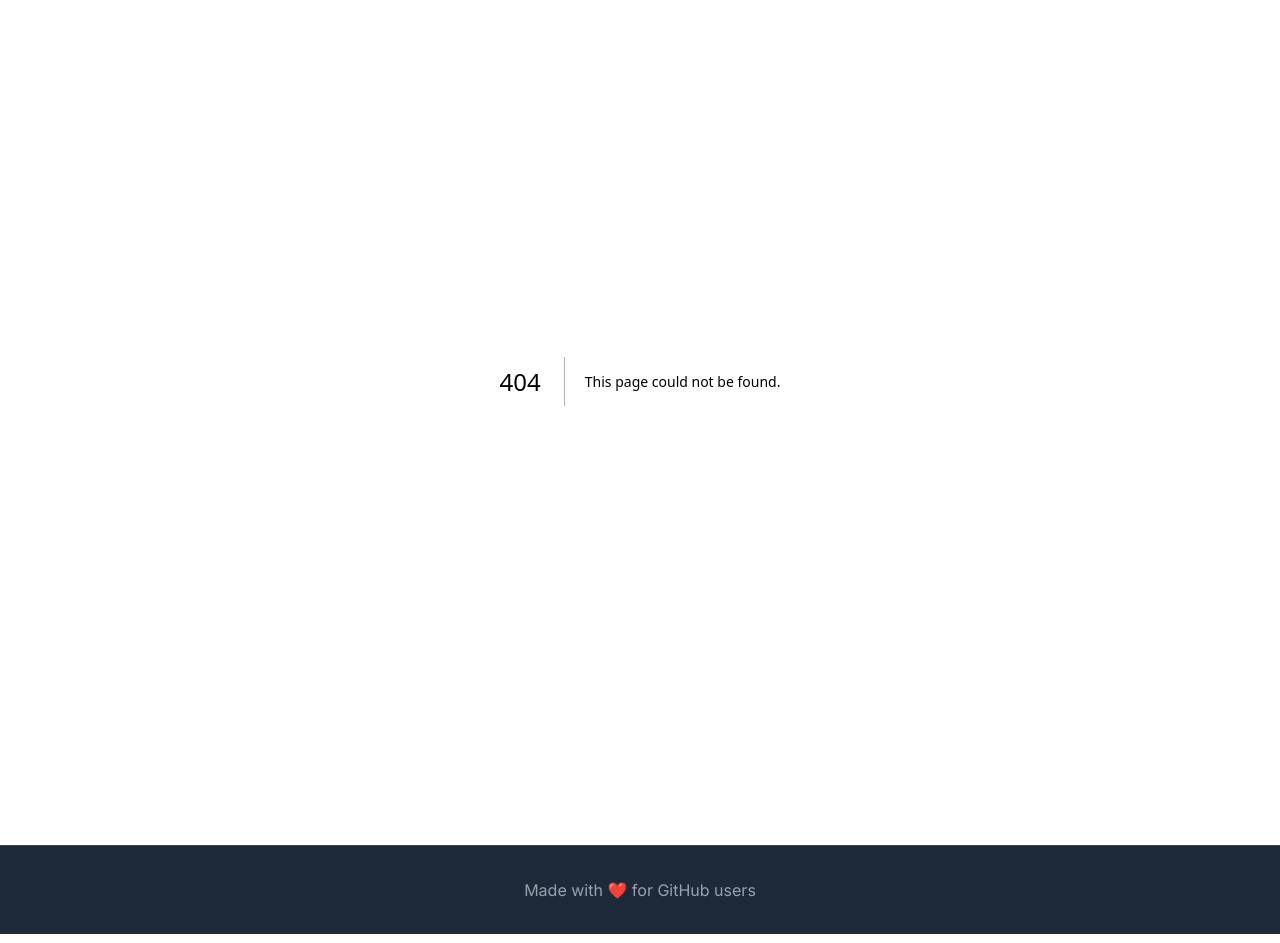
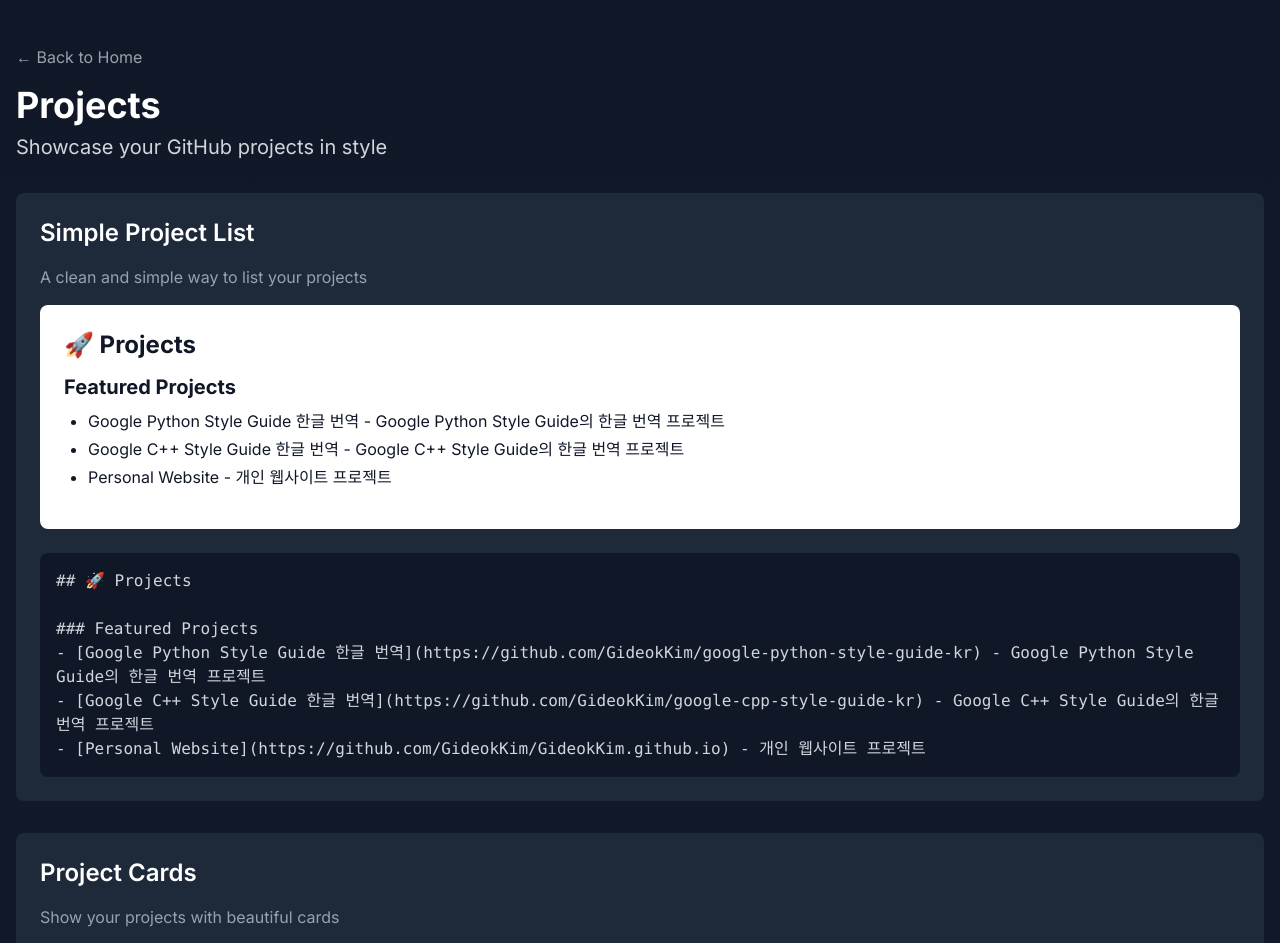
Before and after one commit to GideokKim/awesome-github-profile-readmes, a Next.js app: page /categories/projects in a window 1280 px wide. Before the commit this address had no page. Shown: the part 80-1023 px from the top of the page. Built offline with nearby package versions, Linux system fonts and the light colour scheme.

Commit message:
✨ Introduce projects

```diff
--- /dev/null
+++ b/src/app/categories/projects/ProjectsContent.tsx
@@ -0,0 +1,157 @@
+'use client'
+
+import Link from 'next/link'
+import ReactMarkdown from 'react-markdown'
+import rehypeRaw from 'rehype-raw'
+import remarkGfm from 'remark-gfm'
+
+const examples = [
+  {
+    title: 'Simple Project List',
+    description: 'A clean and simple way to list your projects',
+    code: `## 🚀 Projects
+
+### Featured Projects
+- [Google Python Style Guide 한글 번역](https://github.com/GideokKim/google-python-style-guide-kr) - Google Python Style Guide의 한글 번역 프로젝트
+- [Google C++ Style Guide 한글 번역](https://github.com/GideokKim/google-cpp-style-guide-kr) - Google C++ Style Guide의 한글 번역 프로젝트
+- [Personal Website](https://github.com/GideokKim/GideokKim.github.io) - 개인 웹사이트 프로젝트`,
+  },
+  {
+    title: 'Project Cards',
+    description: 'Show your projects with beautiful cards',
+    code: `## 🚀 Projects
+
+<div align="center">
+  <a href="https://github.com/GideokKim/google-python-style-guide-kr">
+    <img src="https://github-readme-stats.vercel.app/api/pin/?username=GideokKim&repo=google-python-style-guide-kr&theme=dark" />
+  </a>
+  <a href="https://github.com/GideokKim/google-cpp-style-guide-kr">
+    <img src="https://github-readme-stats.vercel.app/api/pin/?username=GideokKim&repo=google-cpp-style-guide-kr&theme=dark" />
+  </a>
+  <a href="https://github.com/GideokKim/GideokKim.github.io">
+    <img src="https://github-readme-stats.vercel.app/api/pin/?username=GideokKim&repo=GideokKim.github.io&theme=dark" />
+  </a>
+</div>`,
+  },
+  {
+    title: 'Project Gallery',
+    description: 'A visual gallery of your projects',
+    code: `## 🚀 Projects
+
+<div align="center">
+  <table>
+    <tr>
+      <td align="center">
+        <a href="https://github.com/GideokKim/google-python-style-guide-kr">
+          <img src="https://github-readme-stats.vercel.app/api/pin/?username=GideokKim&repo=google-python-style-guide-kr&theme=dark" />
+        </a>
+      </td>
+      <td align="center">
+        <a href="https://github.com/GideokKim/google-cpp-style-guide-kr">
+          <img src="https://github-readme-stats.vercel.app/api/pin/?username=GideokKim&repo=google-cpp-style-guide-kr&theme=dark" />
+        </a>
+      </td>
+    </tr>
+    <tr>
+      <td align="center">
+        <a href="https://github.com/GideokKim/GideokKim.github.io">
+          <img src="https://github-readme-stats.vercel.app/api/pin/?username=GideokKim&repo=GideokKim.github.io&theme=dark" />
+        </a>
+      </td>
+    </tr>
+  </table>
+</div>`,
+  },
+  {
+    title: 'Project Showcase',
+    description: 'Detailed showcase of your projects with descriptions and stats',
+    code: `## 🚀 Projects
+
+### Featured Projects
+
+#### [Google Python Style Guide 한글 번역](https://github.com/GideokKim/google-python-style-guide-kr)
+[![Stars](https://img.shields.io/github/stars/GideokKim/google-python-style-guide-kr?style=social)](https://github.com/GideokKim/google-python-style-guide-kr/stargazers)
+[![Forks](https://img.shields.io/github/forks/GideokKim/google-python-style-guide-kr?style=social)](https://github.com/GideokKim/google-python-style-guide-kr/network/members)
+[![Issues](https://img.shields.io/github/issues/GideokKim/google-python-style-guide-kr)](https://github.com/GideokKim/google-python-style-guide-kr/issues)
+[![License](https://img.shields.io/github/license/GideokKim/google-python-style-guide-kr)](https://github.com/GideokKim/google-python-style-guide-kr/blob/main/LICENSE)
+
+Google Python Style Guide의 한글 번역 프로젝트입니다. 한국어 사용자들이 Google의 Python 스타일 가이드를 보다 쉽게 접근할 수 있도록 지원합니다.
+
+**Tech Stack:** Markdown, Git, Python
+
+#### [Google C++ Style Guide 한글 번역](https://github.com/GideokKim/google-cpp-style-guide-kr)
+[![Stars](https://img.shields.io/github/stars/GideokKim/google-cpp-style-guide-kr?style=social)](https://github.com/GideokKim/google-cpp-style-guide-kr/stargazers)
+[![Forks](https://img.shields.io/github/forks/GideokKim/google-cpp-style-guide-kr?style=social)](https://github.com/GideokKim/google-cpp-style-guide-kr/network/members)
+[![Issues](https://img.shields.io/github/issues/GideokKim/google-cpp-style-guide-kr)](https://github.com/GideokKim/google-cpp-style-guide-kr/issues)
+[![License](https://img.shields.io/github/license/GideokKim/google-cpp-style-guide-kr)](https://github.com/GideokKim/google-cpp-style-guide-kr/blob/main/LICENSE)
+
+Google C++ Style Guide의 한글 번역 프로젝트입니다.
+
+**Tech Stack:** Markdown, Git
+
+#### [Personal Website](https://github.com/GideokKim/GideokKim.github.io)
+[![Stars](https://img.shields.io/github/stars/GideokKim/GideokKim.github.io?style=social)](https://github.com/GideokKim/GideokKim.github.io/stargazers)
+[![Forks](https://img.shields.io/github/forks/GideokKim/GideokKim.github.io?style=social)](https://github.com/GideokKim/GideokKim.github.io/network/members)
+[![Issues](https://img.shields.io/github/issues/GideokKim/GideokKim.github.io)](https://github.com/GideokKim/GideokKim.github.io/issues)
+[![License](https://img.shields.io/github/license/GideokKim/GideokKim.github.io)](https://github.com/GideokKim/GideokKim.github.io/blob/main/LICENSE)
+
+개인 웹사이트 프로젝트입니다.
+
+**Tech Stack:** SCSS, HTML`,
+  }
+]
+
+export default function ProjectsContent() {
+  return (
+    <main className="min-h-screen bg-gradient-to-b from-gray-900 to-gray-800 text-white">
+      <div className="container mx-auto px-4 py-16">
+        <div className="mb-8">
+          <Link href="/" className="text-gray-400 hover:text-white">
+            ← Back to Home
+          </Link>
+          <h1 className="text-4xl font-bold mt-4">Projects</h1>
+          <p className="text-xl text-gray-300 mt-2">
+            Showcase your GitHub projects in style
+          </p>
+        </div>
+
+        <div className="grid gap-8">
+          {examples.map((example, index) => (
+            <div key={index} className="bg-gray-800 rounded-lg p-6">
+              <h2 className="text-2xl font-semibold mb-4">{example.title}</h2>
+              <p className="text-gray-400 mb-4">{example.description}</p>
+
+              {/* Preview Section */}
+              <div className="mb-6 bg-white text-gray-900 p-6 rounded-lg">
+                <div className="prose prose-sm prose-headings:font-bold prose-headings:text-gray-900 prose-p:text-gray-700 prose-ul:my-4 prose-li:my-0 max-w-none">
+                  <ReactMarkdown
+                    rehypePlugins={[rehypeRaw]}
+                    remarkPlugins={[remarkGfm]}
+                    components={{
+                      h1: ({node, ...props}) => <h1 className="text-3xl font-bold mb-4" {...props} />,
+                      h2: ({node, ...props}) => <h2 className="text-2xl font-bold mb-3" {...props} />,
+                      h3: ({node, ...props}) => <h3 className="text-xl font-bold mb-2" {...props} />,
+                      p: ({node, ...props}) => <p className="mb-4" {...props} />,
+                      ul: ({node, ...props}) => <ul className="list-disc pl-6 mb-4" {...props} />,
+                      li: ({node, ...props}) => <li className="mb-1" {...props} />,
+                      table: ({node, ...props}) => <table className="w-full border-collapse mb-4" {...props} />,
+                      tr: ({node, ...props}) => <tr className="border-b border-gray-200" {...props} />,
+                      td: ({node, ...props}) => <td className="p-2" {...props} />,
+                    }}
+                  >
+                    {example.code}
+                  </ReactMarkdown>
+                </div>
+              </div>
+
+              {/* Code Section */}
+              <div className="bg-gray-900 p-4 rounded-lg">
+                <pre className="text-gray-300 whitespace-pre-wrap">{example.code}</pre>
+              </div>
+            </div>
+          ))}
+        </div>
+      </div>
+    </main>
+  )
+}
--- /dev/null
+++ b/src/app/categories/projects/page.tsx
@@ -0,0 +1,11 @@
+import { Metadata } from 'next'
+import ProjectsContent from './ProjectsContent'
+
+export const metadata: Metadata = {
+  title: 'Projects - Awesome GitHub Profile READMEs',
+  description: 'Learn how to showcase your GitHub projects in your profile README',
+}
+
+export default function ProjectsPage() {
+  return <ProjectsContent />
+}
```
